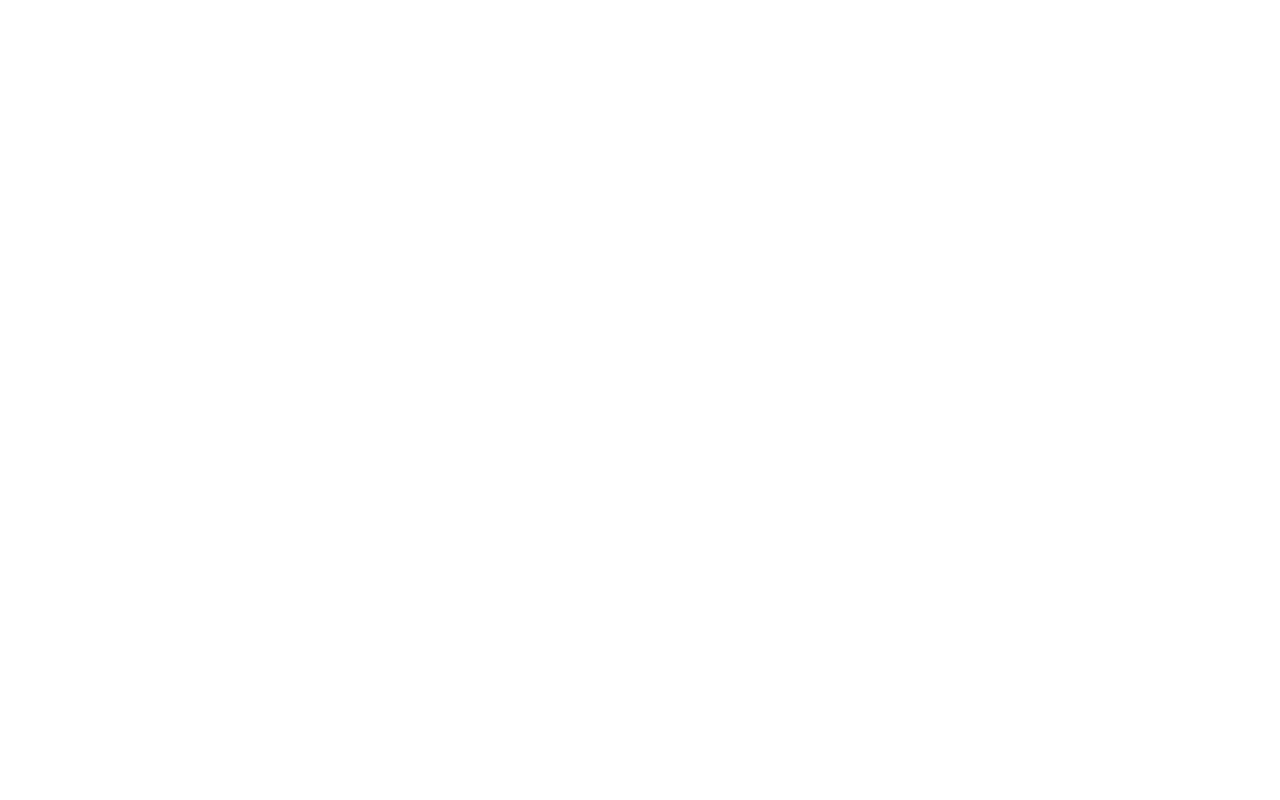
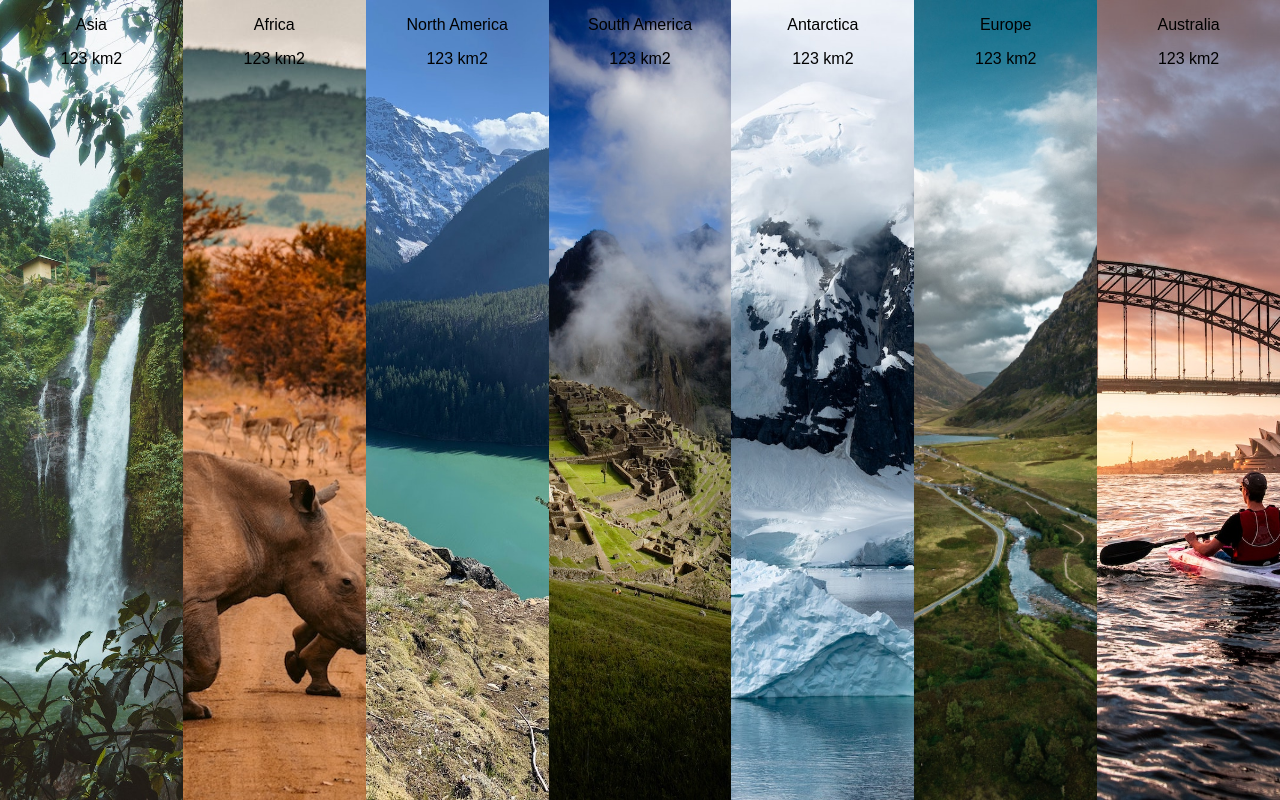
Before and after one commit to joe-ashwell/image-gallery-panels, a plain HTML site: page index.html in a window 1280 px wide. Drawn offline with Linux system fonts and the light colour scheme.

Commit message:
Add/update images

```diff
--- a/index.html
+++ b/index.html
@@ -7,6 +7,38 @@
   <link href="style.css" rel="stylesheet">
 </head>
 <body>
+  <main>
+    <div class="panels">
+      <div class="panel panel1">
+        <p>Asia</p>
+        <p>123 km2</p>
+      </div>
+      <div class="panel panel2">
+        <p>Africa</p>
+        <p>123 km2</p>
+      </div>
+      <div class="panel panel3">
+        <p>North America</p>
+        <p>123 km2</p>
+      </div>
+      <div class="panel panel4">
+        <p>South America</p>
+        <p>123 km2</p>
+      </div>
+      <div class="panel panel5">
+        <p>Antarctica</p>
+        <p>123 km2</p>
+      </div>
+      <div class="panel panel6">
+        <p>Europe</p>
+        <p>123 km2</p>
+      </div>
+      <div class="panel panel7">
+        <p>Australia</p>
+        <p>123 km2</p>
+      </div>
+    </div>
+  </main>
   <script src="app.js"></script>
 </body>
 </html>
--- a/style.css
+++ b/style.css
@@ -1,3 +1,52 @@
 * {
   font-family: 'Oxygen', sans-serif;
 }
+
+body {
+  margin: 0;
+  padding: 0;
+}
+
+.panels {
+  display: flex;
+  height: 100vh;
+  align-items: stretch;
+}
+
+.panel {
+  flex: 1;
+  background-position: center;
+  background-size: cover;
+}
+
+.panel1 {
+  background-image: url(assets/asia.jpg);
+}
+
+.panel2 {
+  background-image: url(assets/africa.jpg);
+}
+
+.panel3 {
+  background-image: url(assets/north-america.jpg);
+}
+
+.panel4 {
+  background-image: url(assets/south-america.jpg);
+}
+
+.panel5 {
+  background-image: url(assets/antarctica.jpg);
+}
+
+.panel6 {
+  background-image: url(assets/europe.jpg);
+}
+
+.panel7 {
+  background-image: url(assets/australia.jpg);
+}
+
+p {
+  text-align: center;
+}
```
Also changed, not shown: assets/africa.jpg (added), assets/antarctica.jpg (added), assets/asia.jpg (added), assets/australia.jpg (added), assets/europe.jpg (added), assets/north-america.jpg (added), assets/south-america.jpg (added).
